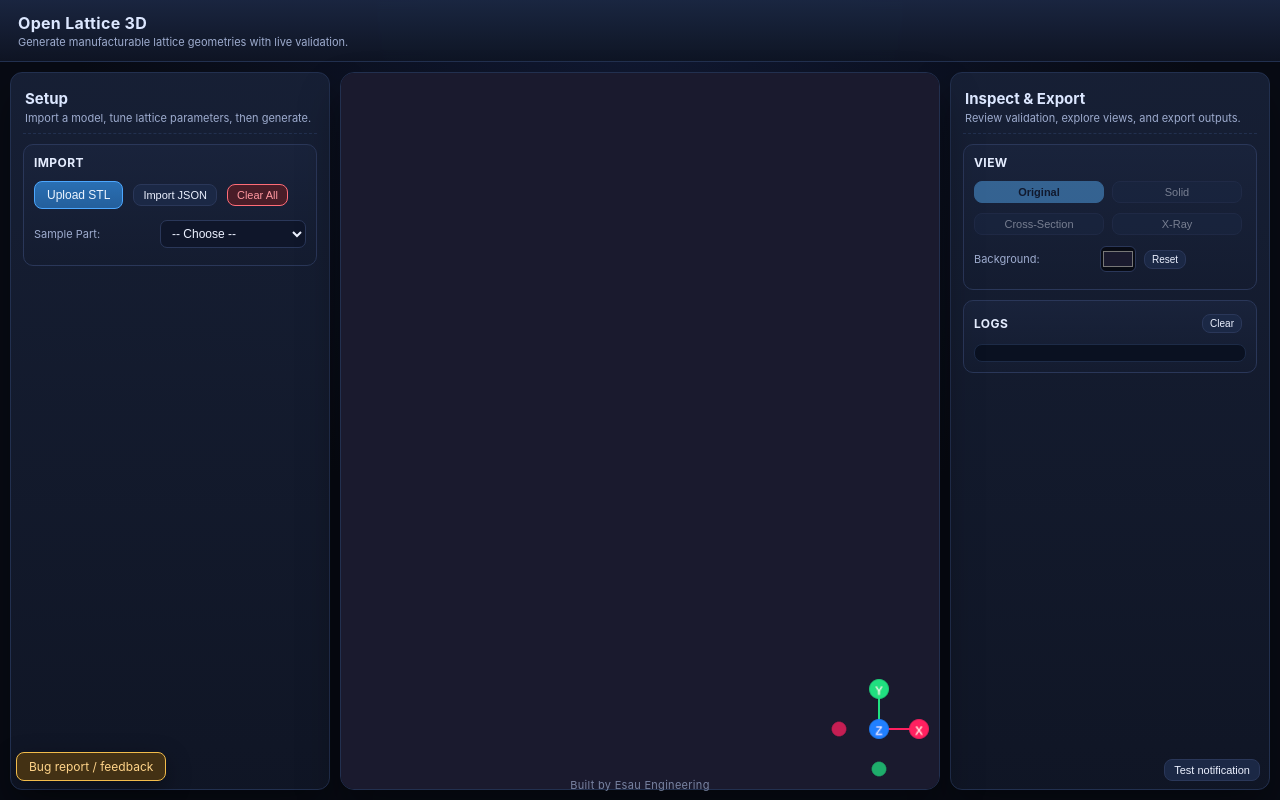
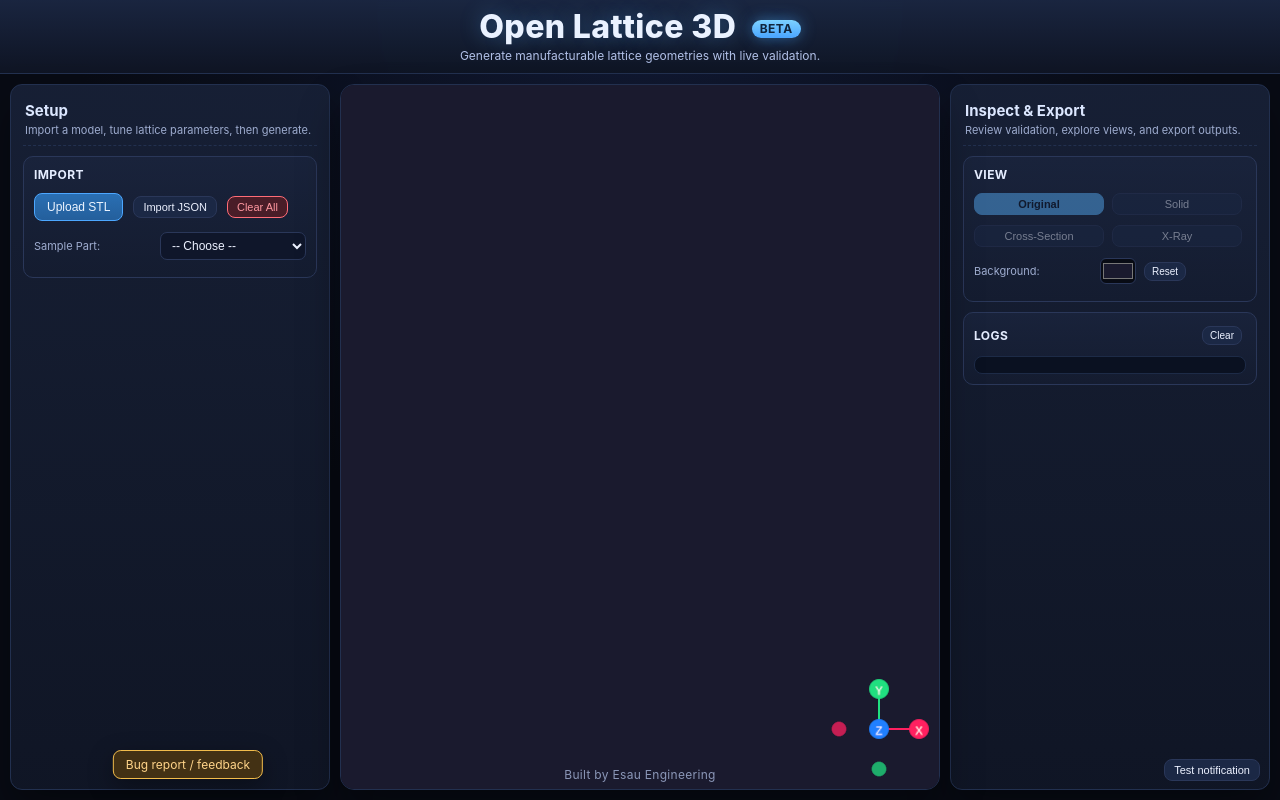
Before and after one commit to esaueng/OpenLattice3D, a React (Vite) app: page / in a window 1280 px wide. Built offline with nearby package versions, Linux system fonts and the light colour scheme.

Commit message:
Tune title, watermark, and feedback button placement

```diff
--- a/src/App.css
+++ b/src/App.css
@@ -42,11 +42,12 @@ html, body, #root {
 }
 
 .app-topbar {
-  height: 62px;
+  height: 74px;
   flex-shrink: 0;
   display: flex;
   align-items: center;
-  justify-content: space-between;
+  justify-content: center;
+  text-align: center;
   padding: 10px 18px;
   border-bottom: 1px solid var(--border-soft);
   background: linear-gradient(180deg, rgba(27, 39, 66, 0.95), rgba(15, 21, 36, 0.95));
@@ -54,16 +55,34 @@ html, body, #root {
 }
 
 .app-topbar h1 {
-  font-size: 16px;
-  letter-spacing: 0.3px;
+  font-size: 32px;
+  letter-spacing: 0.4px;
+  font-weight: 800;
+  color: #eaf2ff;
+  text-shadow: 0 0 20px rgba(89, 179, 255, 0.35);
+  line-height: 1;
+}
+
+.beta-pill {
+  display: inline-flex;
+  align-items: center;
+  margin-left: 8px;
+  padding: 3px 8px;
+  font-size: 12px;
   font-weight: 700;
-  color: #dce7ff;
+  text-transform: uppercase;
+  letter-spacing: 0.5px;
+  color: #10243b;
+  background: linear-gradient(180deg, #7fd4ff, #4ca7ff);
+  border-radius: 999px;
+  vertical-align: middle;
+  box-shadow: 0 0 16px rgba(89, 179, 255, 0.45);
 }
 
 .app-topbar p {
-  margin-top: 2px;
-  color: var(--text-dim);
-  font-size: 11px;
+  margin-top: 5px;
+  color: #b1c1e8;
+  font-size: 12px;
 }
 
 .app {
@@ -72,7 +91,7 @@ html, body, #root {
   gap: 10px;
   padding: 10px;
   width: 100%;
-  height: calc(100% - 62px);
+  height: calc(100% - 74px);
 }
 
 /* Panels */
@@ -146,13 +165,14 @@ html, body, #root {
 
 .feedback-widget {
   position: fixed;
-  left: 16px;
-  bottom: 16px;
+  left: 190px;
+  transform: translateX(-50%);
+  bottom: 18px;
   z-index: 50;
   display: flex;
   flex-direction: column;
   gap: 8px;
-  align-items: flex-start;
+  align-items: center;
 }
 
 .feedback-toggle {
@@ -185,11 +205,11 @@ html, body, #root {
 .watermark {
   position: fixed;
   left: 50%;
-  bottom: 8px;
+  bottom: 18px;
   transform: translateX(-50%);
-  font-size: 11px;
+  font-size: 12px;
   color: var(--text-dim);
-  opacity: 0.72;
+  opacity: 0.86;
   letter-spacing: 0.3px;
   z-index: 5;
 }
@@ -582,6 +602,14 @@ html, body, #root {
     overflow-y: auto;
   }
 
+  .app-topbar h1 {
+    font-size: 24px;
+  }
+
+  .feedback-widget {
+    left: 50%;
+  }
+
   .panel,
   .viewer-container {
     min-height: 360px;
--- a/src/App.tsx
+++ b/src/App.tsx
@@ -25,7 +25,7 @@ function App() {
     <div className="app-shell">
       <header className="app-topbar">
         <div>
-          <h1>Open Lattice 3D</h1>
+          <h1>Open Lattice 3D <span className="beta-pill">beta</span></h1>
           <p>Generate manufacturable lattice geometries with live validation.</p>
         </div>
       </header>
```
